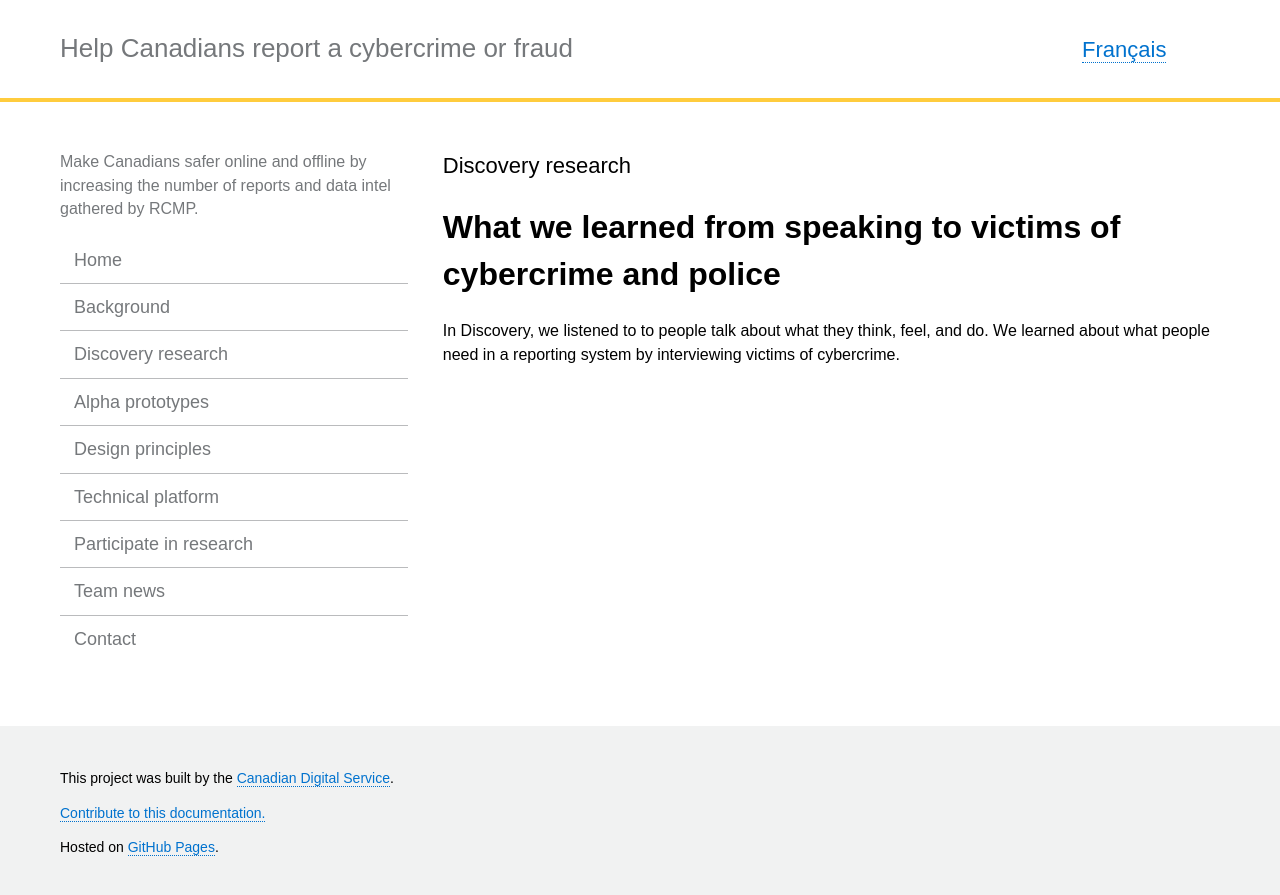
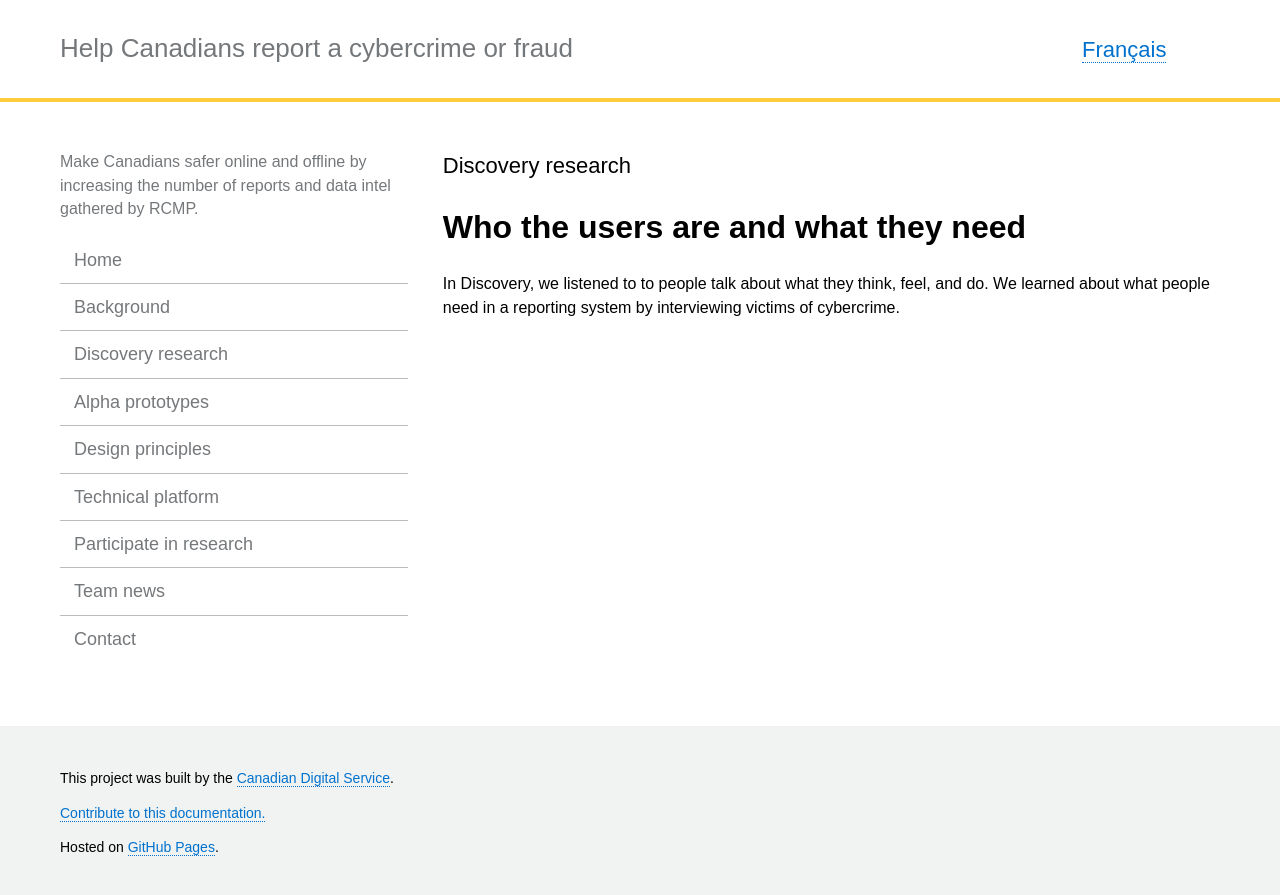
Before and after one commit to cds-snc/rcmp-report-a-cybercrime-alpha-documentation, a Jekyll site: the page built from _pages/en/discovery.md, in a window 1280 px wide. Shown: the top 895 px of the page. Built offline with Jekyll 4.4.1, drawn with Linux system fonts in a browser that asks for light colours.

Commit message:
Update discovery.md

```diff
--- a/_pages/en/discovery.md
+++ b/_pages/en/discovery.md
@@ -6,6 +6,6 @@ permalink: "/discovery/"
 trans_url: "/decouverte/"
 ---
 
-# What we learned from speaking to victims of cybercrime and police
+# Who the users are and what they need
 
 In Discovery, we listened to to people talk about what they think, feel, and do. We learned about what people need in a reporting system by interviewing victims of cybercrime.
```
